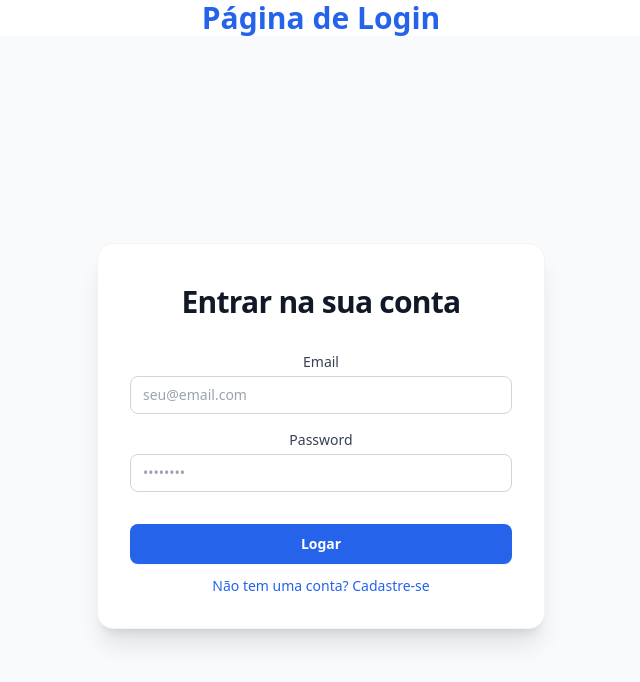
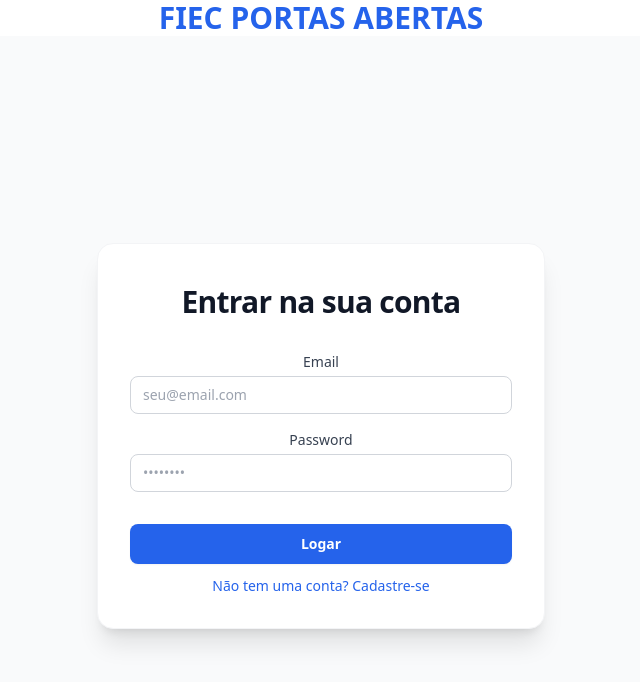
Before and after one commit to proffillipesilva/testgha, a React (Create React App) app: page / in a window 1280 px wide. Shown: the top 682 px of the page, without its empty margins (319-959 px from the left). Built offline with nearby package versions, Linux system fonts and the light colour scheme.

Commit message:
Modificando o titulo

```diff
--- a/src/login/LoginPage.js
+++ b/src/login/LoginPage.js
@@ -46,7 +46,7 @@
 
     return (
         <div>
-            <div className="text-3xl font-bold text-blue-600 ">Página de Login</div>
+            <div className="text-3xl font-bold text-blue-600 ">FIEC PORTAS ABERTAS</div>
             <div className="flex min-h-screen items-center justify-center bg-gray-50 px-4 py-12 sm:px-6 lg:px-8">
                 <div className="w-full max-w-md space-y-8 rounded-2xl bg-white p-8 shadow-xl border border-gray-100">
                     <div>
```
